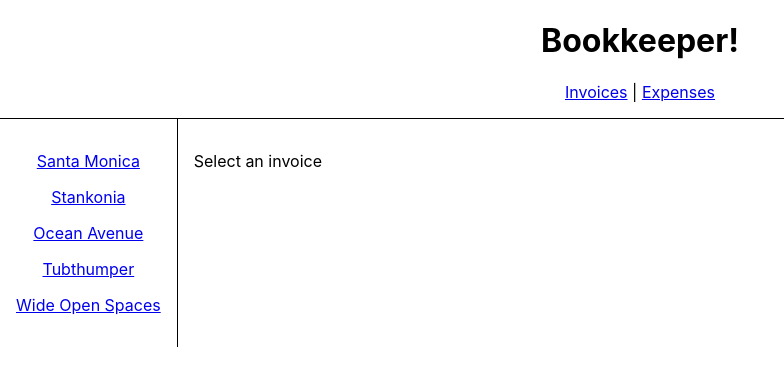
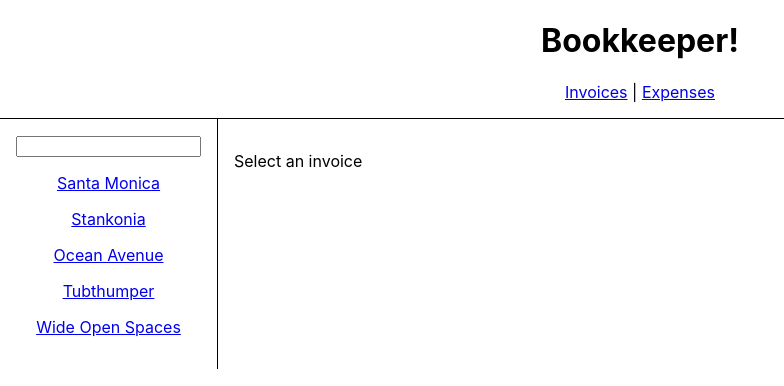
Before and after one commit to OpenTechConsult/react-router-tutorial, a React (Create React App) app: page /invoices in a window 1280 px wide. Shown: the top 386 px of the page, without its empty margins (0-784 px from the left). Built offline with nearby package versions, Linux system fonts and the light colour scheme.

Commit message:
Adding a little bit of filtering on the invoices nav list
closes #20

```diff
--- a/src/routes/invoices.jsx
+++ b/src/routes/invoices.jsx
@@ -1,13 +1,32 @@
-import { NavLink, Outlet } from "react-router-dom";
+import { NavLink, Outlet, useSearchParams } from "react-router-dom";
 import { getInvoices } from "../data";
 
 const Invoices = () => {
     let invoices = getInvoices();
+    let [searchParams, setSearchParams] = useSearchParams();
     return (
         <div style={{ display: "flex" }}>
             <nav style={{ borderRight: "solid 1px", padding: "1rem" }}>
+                <input
+                    value={searchParams.get("filter") || ""}
+                    onChange={(event) => {
+                        let filter = event.target.value;
+                        if (filter) {
+                            setSearchParams({ filter });
+                        } else {
+                            setSearchParams({});
+                        }
+                    }}
+                />
                 {
-                    invoices.map((invoice) => (
+                    invoices.filter((invoice) => {
+                        let filter = searchParams.get("filter");
+                        if (!filter) {
+                            return true;
+                        }
+                        let name = invoice.name.toLowerCase();
+                        return name.startsWith(filter.toLowerCase());
+                    }).map((invoice) => (
                         <NavLink
                             style={({ isActive }) => {
                                 return {
```
